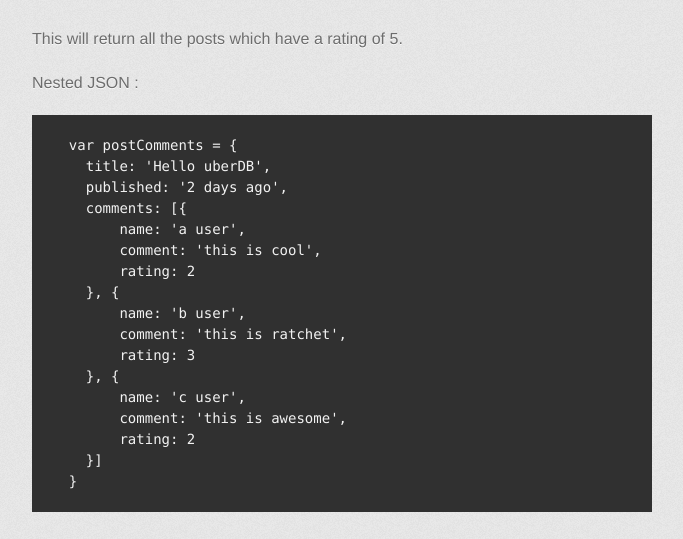
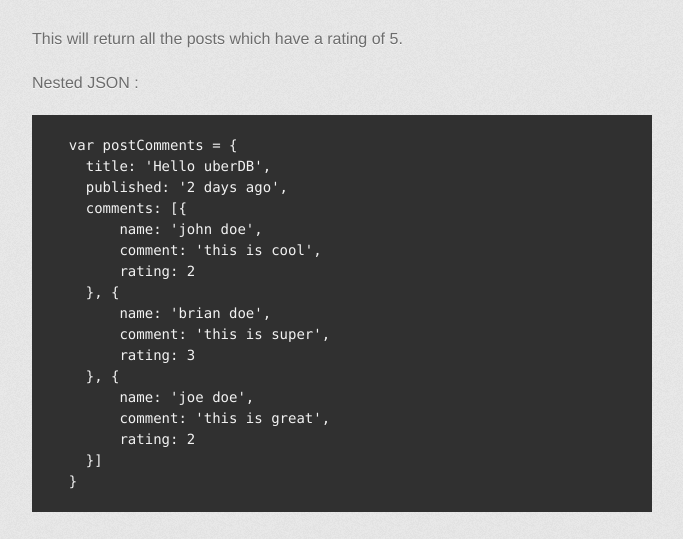
Before and after one commit to cesarmarinhorj/uberdb, a plain HTML site: page index.html in a window 1280 px wide. Shown: the part 5454-5993 px from the top of the page, without its empty margins (298-981 px from the left). Drawn offline with Linux system fonts and the light colour scheme; a web font is replaced by a local one.

Commit message:
Update index.html

```diff
--- a/index.html
+++ b/index.html
@@ -266,16 +266,16 @@
     title: 'Hello uberDB',
     published: '2 days ago',
     comments: [{
-        name: 'a user',
+        name: 'john doe',
         comment: 'this is cool',
         rating: 2
     }, {
-        name: 'b user',
-        comment: 'this is ratchet',
+        name: 'brian doe',
+        comment: 'this is super',
         rating: 3
     }, {
-        name: 'c user',
-        comment: 'this is awesome',
+        name: 'joe doe',
+        comment: 'this is great',
         rating: 2
     }]
   }
```
